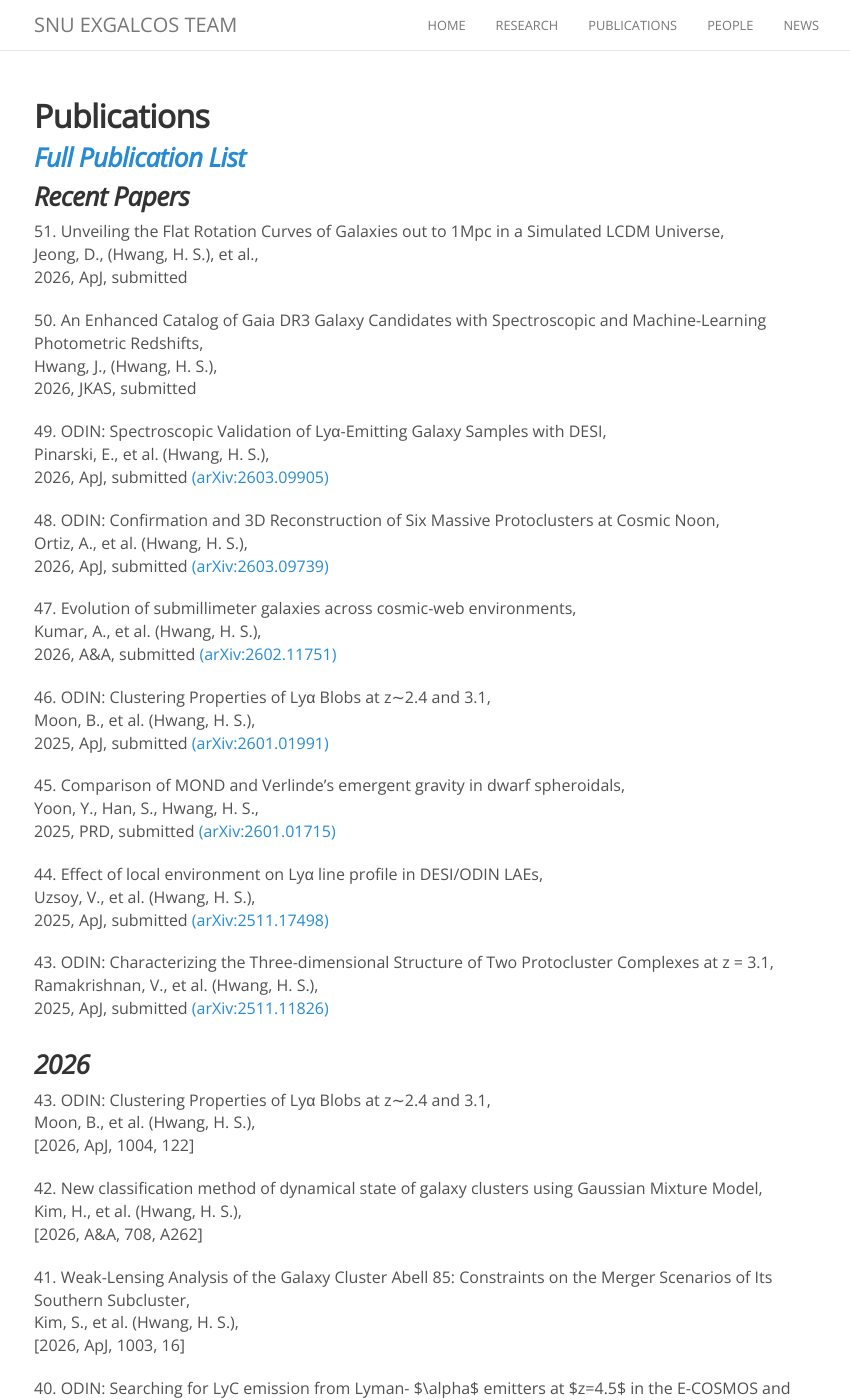
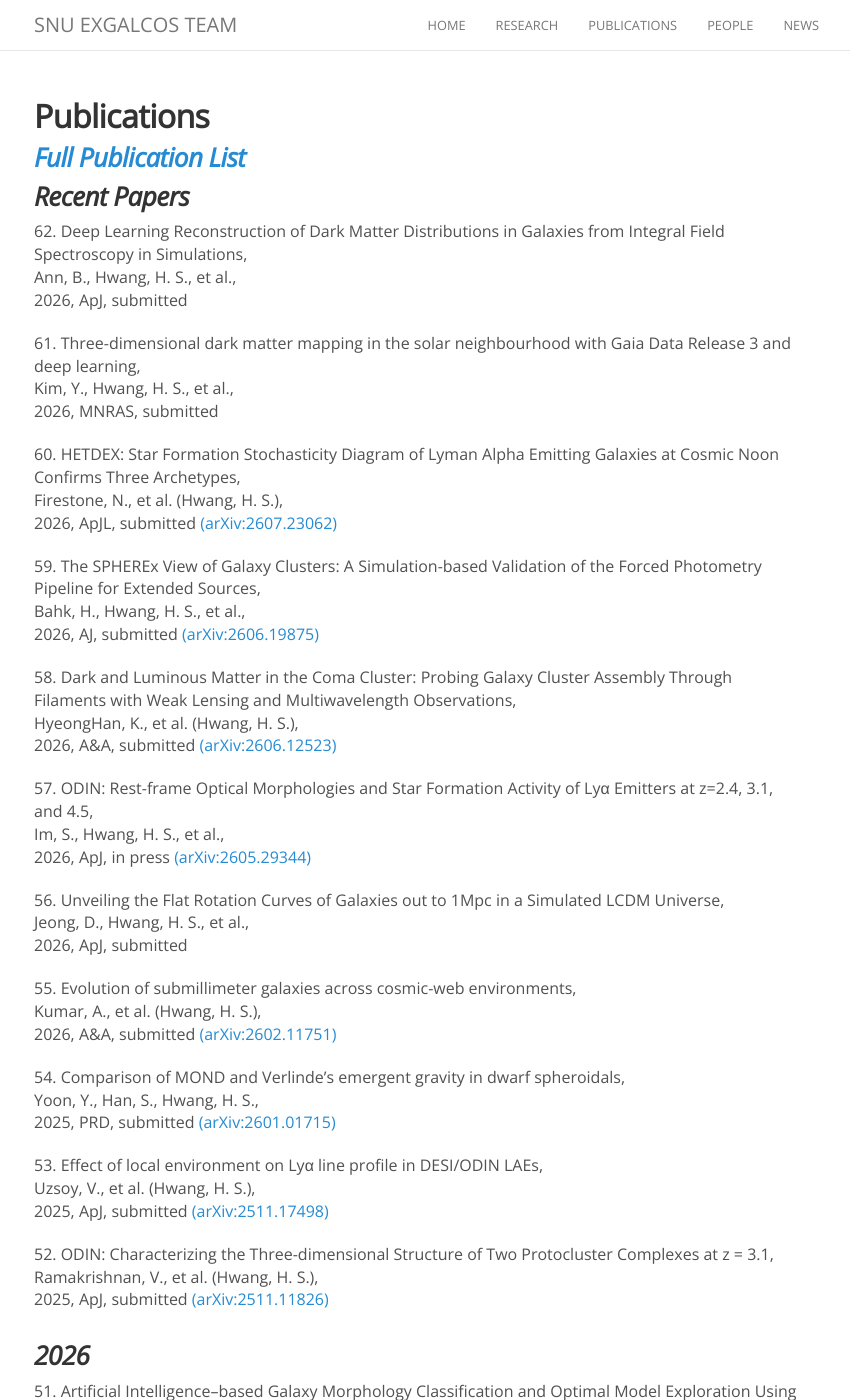
Before and after one commit to exgalcos/exgalcos.github.io, a Jekyll site: the page built from publications.md, in a window 1280 px wide and 1400 px high. Shown: the whole window, without its empty margins (221-1071 px from the left). Built offline with Jekyll 4.4.1, drawn with Linux system fonts in a browser that asks for light colours; nearby versions of some CDN libraries; comment, search, counter and statistics services are not loaded; some of the changed text lies outside the part shown.

Commit message:
Update publications.md

```diff
--- a/publications.md
+++ b/publications.md
@@ -8,65 +8,103 @@ permalink: /publication/
 ### [_Full Publication List_](https://hwanghs.github.io/publications)
 
 ###  _Recent Papers_
-51\. Unveiling the Flat Rotation Curves of Galaxies out to 1Mpc in a Simulated LCDM Universe,<br>
-Jeong, D., (Hwang, H. S.), et al.,<br>
+62\. Deep Learning Reconstruction of Dark Matter Distributions in Galaxies from Integral Field Spectroscopy in Simulations,<br>
+Ann, B., Hwang, H. S., et al.,<br>
 2026, ApJ, submitted
 
-50\. An Enhanced Catalog of Gaia DR3 Galaxy Candidates with Spectroscopic and Machine-Learning Photometric Redshifts,<br>
-Hwang, J., (Hwang, H. S.),<br>
-2026, JKAS, submitted
+61\. Three-dimensional dark matter mapping in the solar neighbourhood with Gaia Data Release 3 and deep learning,<br>
+Kim, Y., Hwang, H. S., et al.,<br>
+2026, MNRAS, submitted
 
-49\. ODIN: Spectroscopic Validation of Lyα-Emitting Galaxy Samples with DESI,<br>
-Pinarski, E., et al. (Hwang, H. S.),<br>
-2026, ApJ, submitted [(arXiv:2603.09905)](https://ui.adsabs.harvard.edu/abs/2026arXiv260309905P/abstract)
+60\. HETDEX: Star Formation Stochasticity Diagram of Lyman Alpha Emitting Galaxies at Cosmic Noon Confirms Three Archetypes,<br>
+Firestone, N., et al. (Hwang, H. S.),<br>
+2026, ApJL, submitted [(arXiv:2607.23062)](https://ui.adsabs.harvard.edu/abs/2026arXiv260723062F/abstract)
 
-48\. ODIN: Confirmation and 3D Reconstruction of Six Massive Protoclusters at Cosmic Noon,<br>
-Ortiz, A., et al. (Hwang, H. S.),<br>
-2026, ApJ, submitted [(arXiv:2603.09739)](https://ui.adsabs.harvard.edu/abs/2026arXiv260309739O/abstract)
+59\. The SPHEREx View of Galaxy Clusters: A Simulation-based Validation of the Forced Photometry Pipeline for Extended Sources,<br>
+Bahk, H., Hwang, H. S., et al.,<br>
+2026, AJ, submitted [(arXiv:2606.19875)](https://ui.adsabs.harvard.edu/abs/2026arXiv260619875B/abstract)
 
-47\. Evolution of submillimeter galaxies across cosmic-web environments,<br>
+58\. Dark and Luminous Matter in the Coma Cluster: Probing Galaxy Cluster Assembly Through Filaments with Weak Lensing and Multiwavelength Observations,<br>
+HyeongHan, K., et al. (Hwang, H. S.),<br>
+2026, A&A, submitted [(arXiv:2606.12523)](https://ui.adsabs.harvard.edu/abs/2026arXiv260612523H/abstract)
+
+57\. ODIN: Rest-frame Optical Morphologies and Star Formation Activity of Lyα Emitters at z=2.4, 3.1, and 4.5,<br>
+Im, S., Hwang, H. S., et al.,<br>
+2026, ApJ, in press [(arXiv:2605.29344)](https://ui.adsabs.harvard.edu/abs/2026arXiv260529344I/abstract)
+
+56\. Unveiling the Flat Rotation Curves of Galaxies out to 1Mpc in a Simulated LCDM Universe,<br>
+Jeong, D., Hwang, H. S., et al.,<br>
+2026, ApJ, submitted
+
+55\. Evolution of submillimeter galaxies across cosmic-web environments,<br>
 Kumar, A., et al. (Hwang, H. S.),<br>
 2026, A&A, submitted [(arXiv:2602.11751)](https://ui.adsabs.harvard.edu/abs/2026arXiv260211751K/abstract)
 
-46\. ODIN: Clustering Properties of Lyα Blobs at z∼2.4 and 3.1,<br>
-Moon, B., et al. (Hwang, H. S.),<br>
-2025, ApJ, submitted [(arXiv:2601.01991)](https://ui.adsabs.harvard.edu/abs/2026arXiv260101991M/abstract)
-
-45\. Comparison of MOND and Verlinde’s emergent gravity in dwarf spheroidals,<br>
+54\. Comparison of MOND and Verlinde’s emergent gravity in dwarf spheroidals,<br>
 Yoon, Y., Han, S., Hwang, H. S.,<br>
 2025, PRD, submitted [(arXiv:2601.01715)](https://ui.adsabs.harvard.edu/abs/2026arXiv260101715Y/abstract)
 
-44\. Effect of local environment on Lyα line profile in DESI/ODIN LAEs,<br>
+53\. Effect of local environment on Lyα line profile in DESI/ODIN LAEs,<br>
 Uzsoy, V., et al. (Hwang, H. S.),<br>
 2025, ApJ, submitted [(arXiv:2511.17498)](https://ui.adsabs.harvard.edu/abs/2025arXiv251117498U/abstract)
 
-43\. ODIN: Characterizing the Three-dimensional Structure of Two Protocluster Complexes at z = 3.1,<br>
+52\. ODIN: Characterizing the Three-dimensional Structure of Two Protocluster Complexes at z = 3.1,<br>
 Ramakrishnan, V., et al. (Hwang, H. S.),<br>
 2025, ApJ, submitted [(arXiv:2511.11826)](https://ui.adsabs.harvard.edu/abs/2025arXiv251111826R/abstract)
 
 
+###  _2026_
+51\. Artificial Intelligence–based Galaxy Morphology Classification and Optimal Model Exploration Using Citizen Science Data from Everyone’s Galaxy Research Lab Project,<br>
+Park, H. Y., Hwang, H. S., et al.,<br>
+[2026, PKAS, 41, 57](http://dx.doi.org/10.5303/PKAS.2026.41.2.057)
 
+50\. An Enhanced Catalog of Gaia DR3 Galaxy Candidates with Spectroscopic and Machine-Learning Photometric Redshifts,<br>
+Hwang, J., Hwang, H. S.,<br>
+[2026, JKAS, 59, 391](https://ui.adsabs.harvard.edu/abs/2026JKAS...59..391H/abstract)
 
-###  _2026_
+49\. Comparing the Nebular and Stellar Dust Attenuation Curves in Nearby Star-Forming Galaxies,<br>
+Lee, J. C., et al. (Hwang, H. S.),<br>
+[2026, JKAS, 59, 379](https://ui.adsabs.harvard.edu/abs/2026JKAS...59..379L/abstract)
+
+48\. ODIN: Spectroscopic Validation of Lyα-Emitting Galaxy Samples with DESI,<br>
+Pinarski, E., et al. (Hwang, H. S.),<br>
+[2026, ApJ, 1008, 116](https://ui.adsabs.harvard.edu/abs/2026ApJ..1008..116P/abstract)
+
+47\. ODIN: Confirmation and 3D Reconstruction of Six Massive Protoclusters at Cosmic Noon,<br>
+Ortiz, A., et al. (Hwang, H. S.),<br>
+[2026, ApJ, 1008, 85](https://ui.adsabs.harvard.edu/abs/2026ApJ..1008...85O/abstract)
+
+46\. Constructing a Mock Galaxy Catalog for the All-sky Spectroscopic Survey of Nearby Galaxies (A-SPEC) Using the Machine-assisted Semi-Simulation Model,<br>
+Kim, D., et al. (Hwang, H. S.),<br>
+[2026, ApJS, 285, 46](https://ui.adsabs.harvard.edu/abs/2026ApJS..285...46K/abstract)
+
+45\. Ongoing Morphological Transformation from Elliptical to Spiral Galaxies Induced by Gas Accretion from Neighboring Galaxies,<br>
+Yun, G., et al. (Hwang, H. S.),<br>
+[2026, ApJ, 1007, 168](https://ui.adsabs.harvard.edu/abs/2026ApJ..1007..168Y/abstract)
+
+44\. Dynamical Test of Cosmic Acceleration: k-nearest Neighbor Cross Correlation of Cosmic Microwave Background and Cosmic Infrared Background,<br>
+Kim, D., et al. (Hwang, H. S.),<br>
+[2026, ApJ, 1007, 97](https://ui.adsabs.harvard.edu/abs/2026ApJ..1007...97K/abstract)
+
 43\. ODIN: Clustering Properties of Lyα Blobs at z∼2.4 and 3.1,<br>
 Moon, B., et al. (Hwang, H. S.),<br>
-[2026, ApJ, 1004, 122]
+[2026, ApJ, 1004, 122](https://ui.adsabs.harvard.edu/abs/2026ApJ..1004..122M/abstract)
 
 42\. New classification method of dynamical state of galaxy clusters using Gaussian Mixture Model,<br>
 Kim, H., et al. (Hwang, H. S.),<br>
-[2026, A&A, 708, A262]
+[2026, A&A, 708, A262](https://www.aanda.org/articles/aa/full_html/2026/04/aa57129-25/aa57129-25.html)
 
 41\. Weak-Lensing Analysis of the Galaxy Cluster Abell 85: Constraints on the Merger Scenarios of Its Southern Subcluster,<br>
 Kim, S., et al. (Hwang, H. S.),<br>
-[2026, ApJ, 1003, 16]
+[2026, ApJ, 1003, 16](https://ui.adsabs.harvard.edu/abs/2026ApJ..1003...16K/abstract)
 
 40\. ODIN: Searching for LyC emission from Lyman- $\alpha$ emitters at $z=4.5$ in the E-COSMOS and XMM-LSS fields,<br>
 Seo, E., et al. (Hwang, H. S.),<br>
-[2026, ApJ, 1001, 224]
+[2026, ApJ, 1001, 224](https://ui.adsabs.harvard.edu/abs/2026ApJ..1001..224S/abstract)
 
 39\. K-DRIFT Science Theme: Galaxies in the Faint Universe,<br>
 Byun, W., et al. (Hwang, H. S.),<br>
-[2026, JKAS, 59, 117]
+[2026, JKAS, 59, 117](https://ui.adsabs.harvard.edu/abs/2026JKAS...59..117B/abstract)
 
 38\. A Redshift Survey of the Nearby Galaxy Cluster Abell 2199: No Upturn of the Faint-End Slope of Galaxy Luminosity Function,<br>
 Park, J.-I., Song, H., Hwang, H. S.,<br>
```
